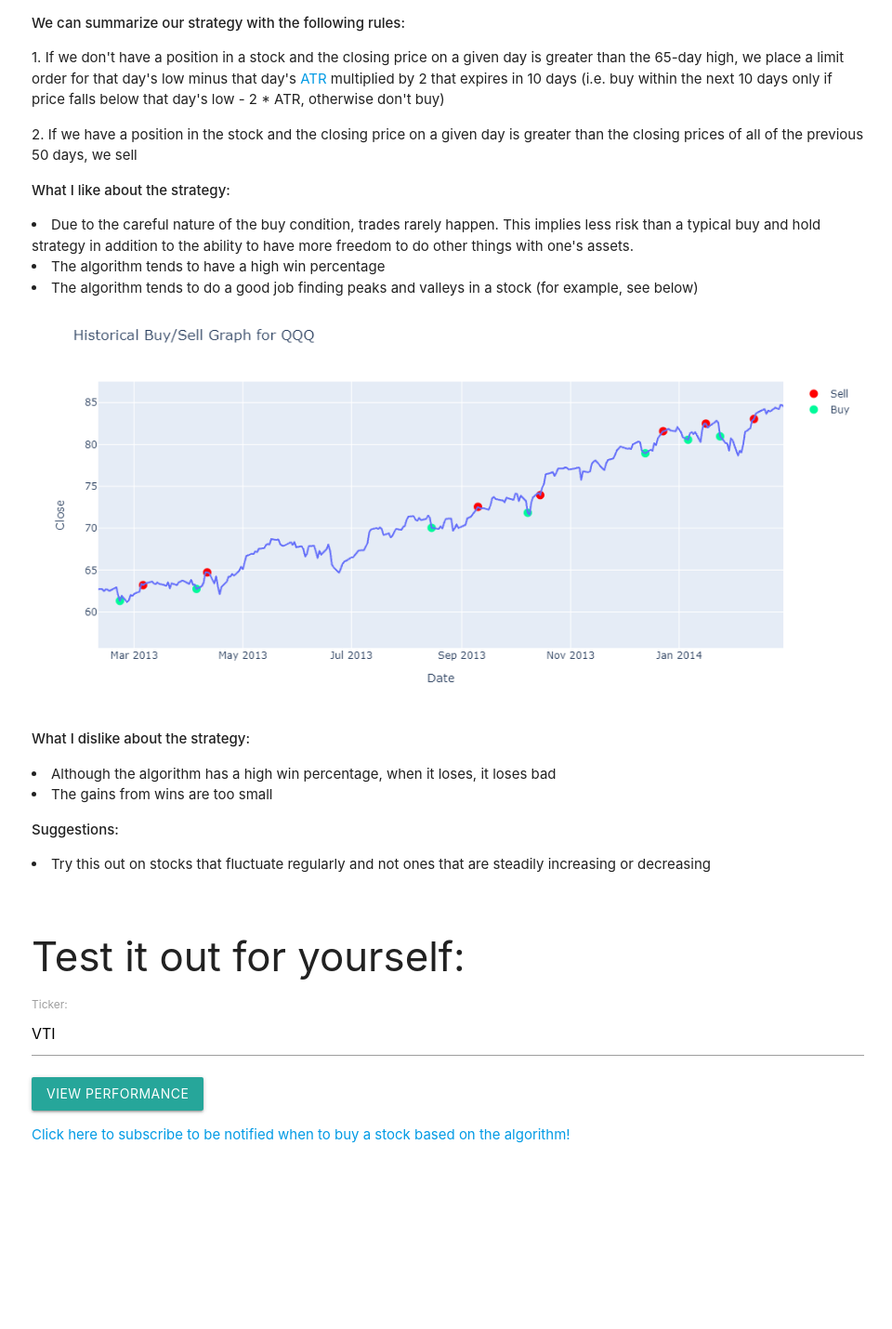
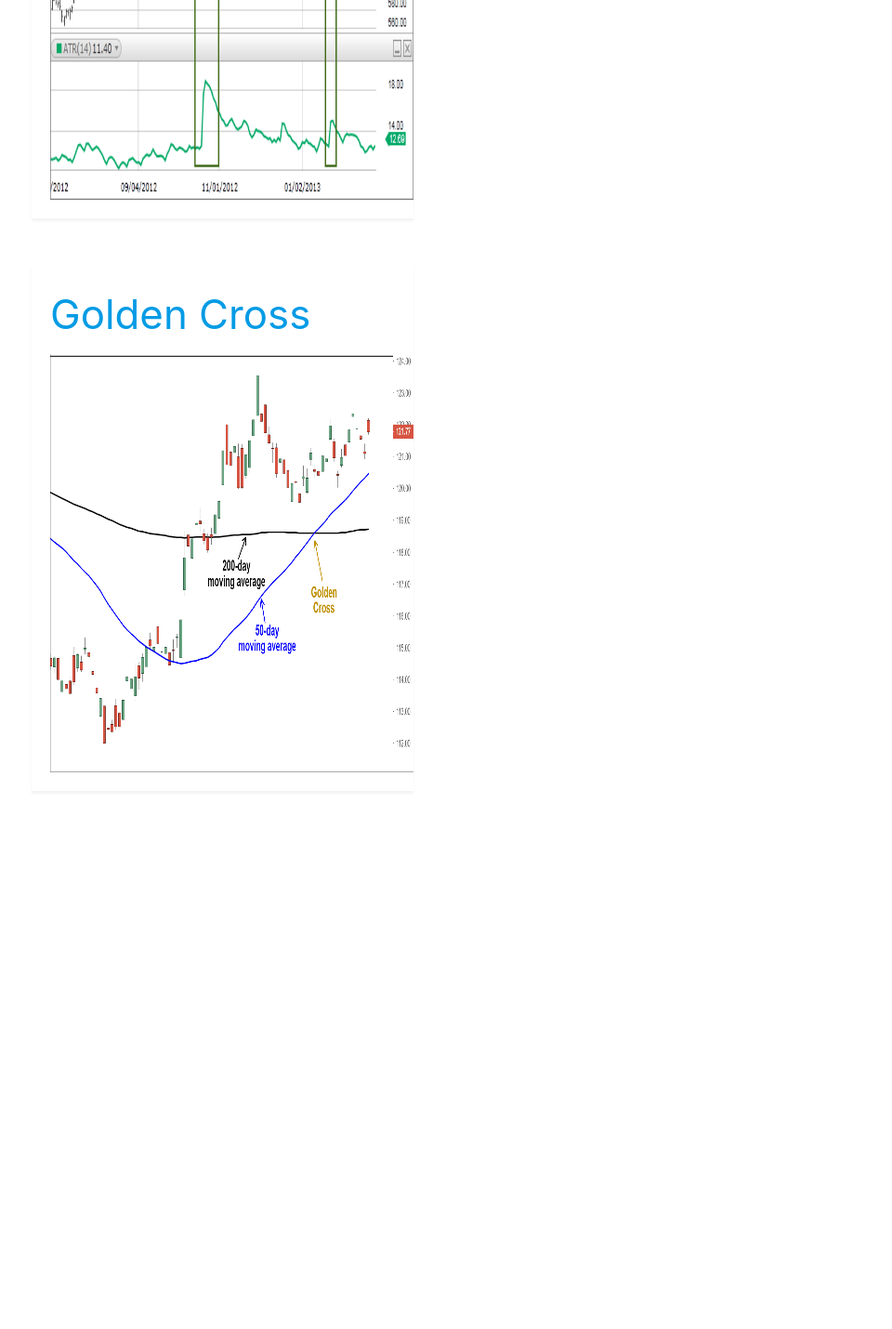
Before and after one commit to milind31/AlgoTracker, a Django app: page / in a window 1280 px wide. Shown: the part 554-1984 px from the top of the page at 93% size, without its empty margins (158-1118 px from the left). After the commit the page ends 1385 px from the top, so only its background shows below. Run offline with Django 3.2, Linux system fonts and the light colour scheme; some libraries are stand-ins or nearby versions.

Commit message:
strategies page

```diff
--- /dev/null
+++ b/AlgorithmicTrading/main/static/main/css/custom.css
@@ -0,0 +1,14 @@
+.strategies .strategy {
+    padding-top: 1px;
+    padding-left: 20px;
+    padding-bottom: 20px;
+    margin-right: 485px;
+    margin-bottom: 50px;
+    box-shadow: 0 3px 3px rgba(0,0,0,0.05);
+    transition: box-shadow 0.5s ease-in-out;
+  }
+
+  .strategies .strategy:hover {
+    box-shadow: 0 6px 6px rgba(0,0,0,0.15);
+    transition: box-shadow 0.5s ease-in-out;
+  }
--- a/AlgorithmicTrading/main/templates/main/home.html
+++ b/AlgorithmicTrading/main/templates/main/home.html
@@ -3,45 +3,30 @@
     <link href="{% static 'tinymce/css/prism.css' %}" rel="stylesheet">
     <!-- Compiled and minified CSS -->
     <link href="{% static 'main/css/materialize.css' %}" rel="stylesheet">
+    <link href="{% static 'main/css/custom.css' %}" rel="stylesheet">
     <!-- Compiled and minified JavaScript -->
     <script src="https://cdnjs.cloudflare.com/ajax/libs/materialize/1.0.0/js/materialize.min.js"></script>
 </head>
 
 <body>
     {% include "main/includes/navbar.html" %}
+    <br/>
     <div class="container">
-        <h1>How it works:</h1>
-        <p>This website uses a slightly modified strategy based off of the following video:</p>
-        <iframe width="560" height="315" src="https://www.youtube.com/embed/rKGXIopVeQ0" title="YouTube video player" frameborder="0" allow="accelerometer; autoplay; clipboard-write; encrypted-media; gyroscope; picture-in-picture" allowfullscreen></iframe>
-        <p><strong>We can summarize our strategy with the following rules:</strong></p>
-        <p>1. If we don't have a position in a stock and the closing price on a given day is greater than the 65-day high, we place a limit order for that day's low minus that day's <a href="https://www.investopedia.com/terms/a/atr.asp">ATR</a> multiplied by 2 that expires in 10 days (i.e. buy within the next 10 days only if price falls below that day's low - 2 * ATR, otherwise don't buy) </p>
-        <p>2. If we have a position in the stock and the closing price on a given day is greater than the closing prices of all of the previous 50 days, we sell  </p>
-        <p><strong>What I like about the strategy:</strong></p>
-            <li>Due to the careful nature of the buy condition, trades rarely happen. This implies less risk than a typical buy and hold strategy in addition to the ability to have more freedom to do other things with one's assets.</li>
-            <li>The algorithm tends to have a high win percentage</li>
-            <li>The algorithm tends to do a good job finding peaks and valleys in a stock (for example, see below)</li>
-        <img class="responsive-img" src="../../static/qqqexample.png">
-        <p><strong>What I dislike about the strategy:</strong></p>
-            <li>Although the algorithm has a high win percentage, when it loses, it loses bad</li>
-            <li>The gains from wins are too small</li>
-        <p><strong>Suggestions:</strong></p>
-            <li>Try this out on stocks that fluctuate regularly and not ones that are steadily increasing or decreasing</li>
-        <h3 style="padding-top: 35px;">Test it out for yourself:</h3>
-
-        <form method="POST">
-            {% csrf_token %}
-            {{form.as_p}}
-
-            <button class="btn" type="submit">View Performance</button>
-        </form>
-
-        <a href="subscribe/" style="padding-bottom: 200px;">Click here to subscribe to be notified when to buy a stock based on the algorithm!</a>
-
+        <h1>Strategies</h1>
+        <div class="strategies">
+            <div class="strategy">
+            <a href="/atrlimitorder/">
+                <h3>ATR Limit Order</h3>
+                <img class="responsive-img" src="../../static/atr.png" style="width:750px;height:450px;">
+            </a>
+            </div>
+            <div class="strategy">
+            <a href="/atrlimitorder/">
+                <h3>Golden Cross</h3>
+                <img class="responsive-img" src="../../static/goldencross.png" style="width:750px;height:450px;">
+            </a>
+            </div>
+        </div>
+        <div style="padding-bottom: 200px;"></div>
     </div>
-
-    {% include "main/includes/messages.html" %}
 </body>
-
-
-<script src="{% static 'tinymce/js/prism.js"></script>
-<script>M.AutoInit();</script>
--- a/AlgorithmicTrading/main/templates/main/includes/navbar.html
+++ b/AlgorithmicTrading/main/templates/main/includes/navbar.html
@@ -5,7 +5,7 @@
         <div class="container">
             <a href="/" class="brand-logo">AlgoTracker</a>
             <ul id="nav-mobile" class="right hide-on-med-and-down">
-        <li><a href="/">Home</a></li>
+                <li><a href="/">Strategies</a></li>
                 <li><a href="/subscribe/">Subscribe</a></li>
                 <li><a href="/unsubscribe/">Unsubscribe</a></li>
             </ul>
--- a/AlgorithmicTrading/main/urls.py
+++ b/AlgorithmicTrading/main/urls.py
@@ -19,7 +19,8 @@
 app_name = "main"
 
 urlpatterns = [
-    path("", views.homepage, name="homepage"),
+    path("", views.home, name="home"),
+    path("atrlimitorder/", views.atrlimitorder, name="atrlimitorder"),
     path("subscribe/", views.email_list_signup, name="signup"),
     path("unsubscribe/", views.email_list_unsubscribe, name="unsubscribe")
 ]
--- a/AlgorithmicTrading/main/views.py
+++ b/AlgorithmicTrading/main/views.py
@@ -51,20 +51,25 @@
                   "main/unsubscribe.html",
                    {"form":form})
 
-def homepage(request):
+def atrlimitorder(request):
     form = StockHistoryForm(request.POST or None)
     if request.method == "POST":
         if form.is_valid():
             if is_valid_ticker(form.instance.ticker) == False:
                 messages.error(request, "INVALID TICKER")
-                return redirect("main:homepage")
+                return redirect("main:atrlimitorder")
             else:
                 buy_sell_graph, gain_loss_graph, total_cash_graph, total_cash_buy_hold_graph = get_plots(form.instance.ticker)
                 return render(request,
-                              "main/homewithplots.html",
+                              "main/atrlimitorderplots.html",
                               {'form':form, 'buy_sell_graph':buy_sell_graph, 'gain_loss_graph':gain_loss_graph, 'total_cash_graph':total_cash_graph, 'total_cash_buy_hold_graph':total_cash_buy_hold_graph})
 
     form = StockHistoryForm()
     return render(request,
-                  "main/home.html",
+                  "main/atrlimitorder.html",
                   {'form':form})
+
+
+def home(request):
+    return render(request,
+                  "main/home.html")
```
Also changed, not shown: AlgorithmicTrading/main/templates/main/atrlimitorder.html (added, +48 -0 lines), AlgorithmicTrading/main/static/atr.png (added), AlgorithmicTrading/main/static/goldencross.png (added), AlgorithmicTrading/main/static/main/css/materialize.css, AlgorithmicTrading/main/templates/main/atrlimitorderplots.html (renamed from AlgorithmicTrading/main/templates/main/homewithplots.html). Lines whose indentation alone changed are shown as unchanged.
